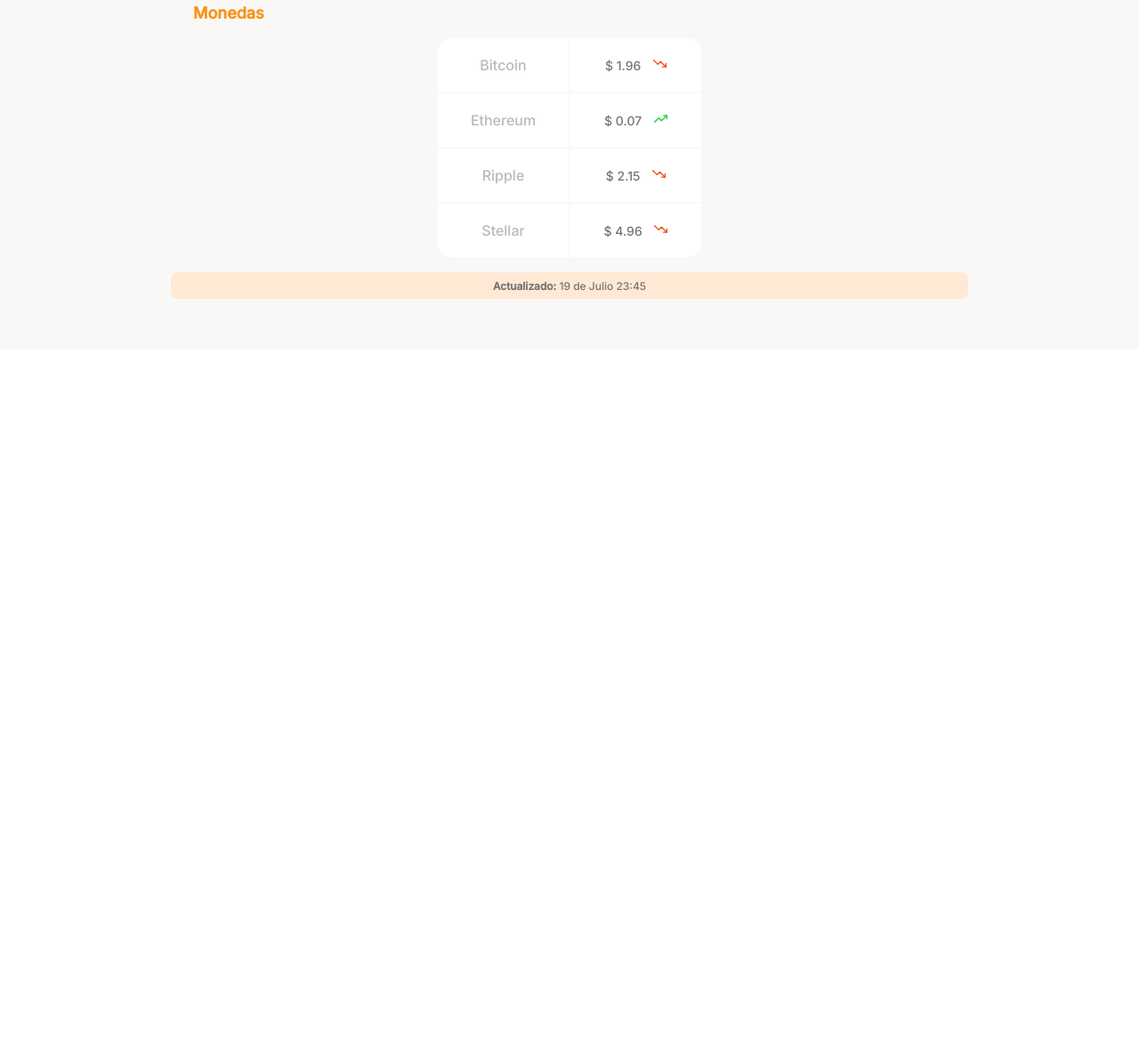
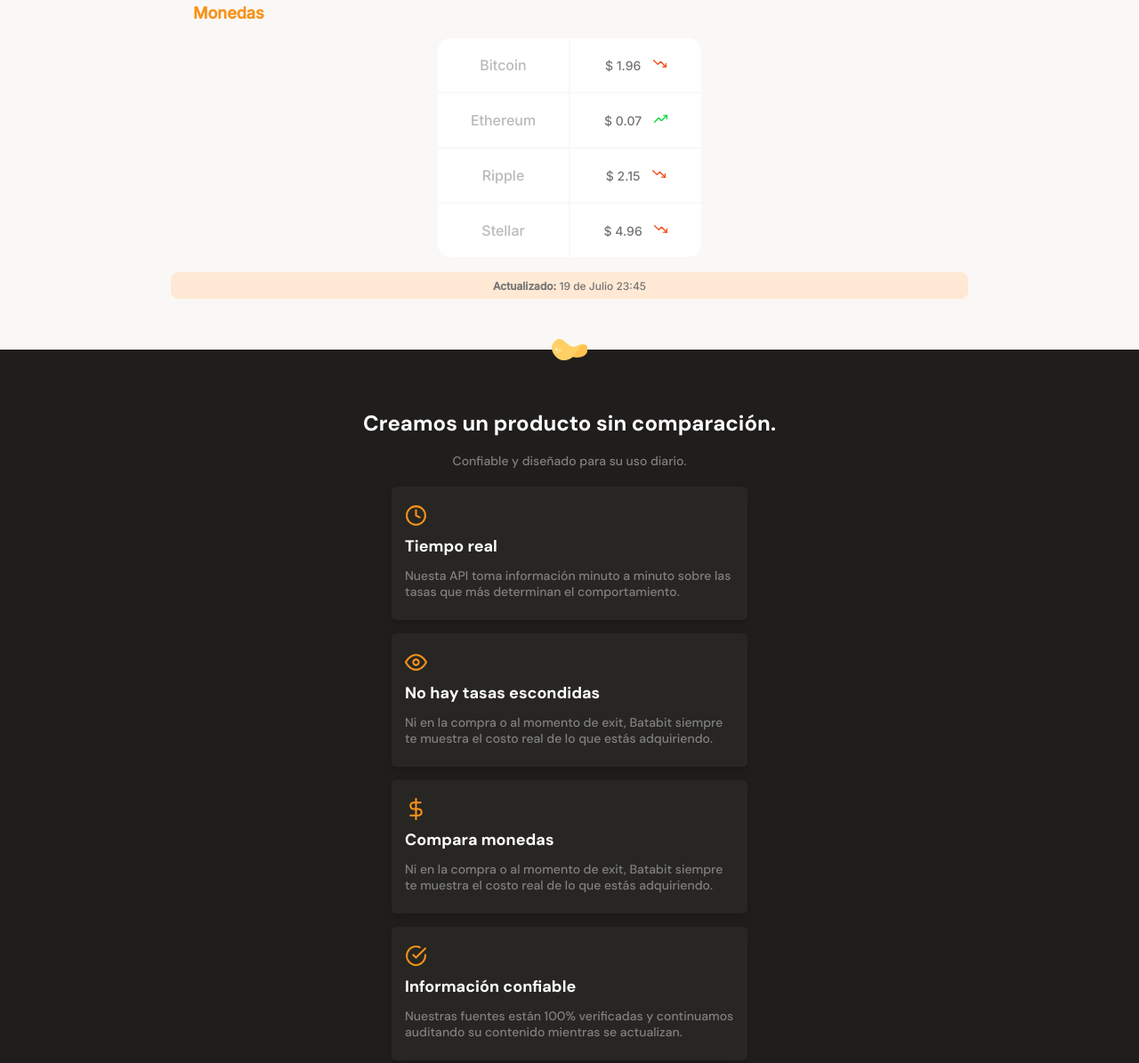
Before and after one commit to imadueno/curso-sitio-batabit, a plain HTML site: page index.html in a window 1280 px wide. Shown: the part 763-1958 px from the top of the page at 89% size. Before the commit the page ends 1156 px from the top, so only its background shows below. Drawn offline with Linux system fonts and the light colour scheme.

Commit message:
seccion de tarjetas e imagen agregadas

```diff
--- a/index.html
+++ b/index.html
@@ -63,9 +63,53 @@
             </section>
         </section>
 
+        <!-- main product detail -->
+        <section class="main-product-detail">
+            <span class="product-detail--batata-logo"></span>
+            <div class="product-detail--title">
+                <h2>Creamos un producto sin comparación.</h2>
+                <p>Confiable y diseñado para su uso diario.</p>
+            </div>
 
-        <section></section>
-        <section></section>
+            <section class="product-cards--container">
+                <article class="product-detail--card">
+                    <span class="icon-card clock"></span>
+                    <p class="product--card-title">Tiempo real</p>
+                    <p class="product--card-body">Nuesta API toma información minuto a minuto sobre las tasas que más determinan el comportamiento.</p>
+                </article>
+            </section>
+
+            <section class="product-cards--container">
+                <article class="product-detail--card">
+                    <span class="icon-card eye"></span>
+                    <p class="product--card-title">No hay tasas escondidas</p>
+                    <p class="product--card-body">Ni en la compra o al momento de exit, Batabit siempre te muestra el costo real de lo que estás adquiriendo.</p>
+                </article>
+            </section>
+
+            <section class="product-cards--container">
+                <article class="product-detail--card">
+                    <span class="icon-card dollar"></span>
+                    <p class="product--card-title">Compara monedas</p>
+                    <p class="product--card-body">Ni en la compra o al momento de exit, Batabit siempre te muestra el costo real de lo que estás adquiriendo.</p>
+                </article>
+            </section>
+
+            <section class="product-cards--container">
+                <article class="product-detail--card">
+                    <span class="icon-card check"></span>
+                    <p class="product--card-title">Información confiable</p>
+                    <p class="product--card-body">Nuestras fuentes están 100% verificadas y continuamos auditando su contenido mientras se actualizan.</p>
+                </article>
+            </section>
+
+        </section>
+
+        <!-- imagen -->
+        <section class="bitcoin-img-container">
+            <h2>Conócelo hoy</h2>
+        </section>
+
         <section></section>
     </main>
     <footer></footer>
--- a/style.css
+++ b/style.css
@@ -243,3 +243,122 @@ main {
     font-size: 1.2rem;
     line-height: 1.5rem;
 }
+
+/* main product detail */
+
+.main-product-detail {
+    position: relative;
+    width: 100%;
+    min-width: 320px; /* minimo de pixeles en celulares */
+    height: auto;
+    padding: 20px 10px;
+    background-color: var(--warm-black);
+}
+
+.product-detail--batata-logo {
+    position: absolute;
+    width: 40px;
+    height: 25px;
+    background-image: url('./assets/icons/batata.svg');
+    top: calc(0% - 12.5px);
+    left: calc(50% - 20px);
+}
+
+.product-detail--title {
+    width: 90%;
+    min-width: 288px;
+    height: auto;
+    margin: 0 auto;
+    margin-top: 50px;
+    text-align: center;
+}
+
+.product-detail--title h2 {
+    margin-bottom: 20px;
+    font-size: 2.4rem;
+    font-weight: bold;
+    line-height: 2.6rem;
+    color: var(--just-white);
+}
+
+.product-detail--title p {
+    margin-bottom: 20px;
+    font-size: 1.4rem;
+    font-weight: 500;
+    line-height: 1.8rem;
+    color: #808080;
+}
+
+.product-detail--card {
+    width: 90%;
+    min-width: 288px;
+    max-width: 400px;
+    min-height: 150px;
+    margin: 15px auto;
+    padding: 20px 15px;
+    background-color: var(--black);
+    border-radius: 5px;
+    box-shadow: 0 4px 8px rgba(0, 0, 0, 0.16);
+}
+
+.product-detail--card .icon-card {
+    display: inline-block; /* para que ocupe toda la línea */
+    width: 25px;
+    height: 25px;
+    margin-bottom: 10px;
+    background-position: center;
+    background-size: cover;
+    background-repeat: no-repeat;
+}
+
+.clock {
+    background-image: url('./assets/icons/clock.svg');
+}
+
+.eye {
+    background-image: url('./assets/icons/eye.svg');
+}
+
+.dollar {
+    background-image: url('./assets/icons/dollar-sign.svg');
+}
+
+.check {
+    background-image: url('./assets/icons/check-circle.svg');
+}
+
+.product--card-title {
+    margin-bottom: 15px;
+    font-size: 1.8rem;
+    font-weight: bold;
+    line-height: 1.8rem;
+    color: var(--just-white);
+}
+
+.product--card-body {
+    font-size: 1.4rem;
+    font-weight: 500;
+    /* line-height: 1.8rem; */
+    color: #808080;
+}
+
+/* seccion de la imagen */
+
+.bitcoin-img-container {
+    width: 100%;
+    min-width: 320px;
+    height: 60vh;
+    background-image: url('./assets/img/bitcoinbaby2x.jpg');
+    background-position: center;
+    background-size: cover;
+    background-repeat: no-repeat;
+    text-align: center;
+}
+
+.bitcoin-img-container h2 {
+    padding-top: 60px;
+    font-size: 2.6rem;
+    font-weight: bold;
+    line-height: 2.6rem;
+    color: var(--just-white);
+}
```
